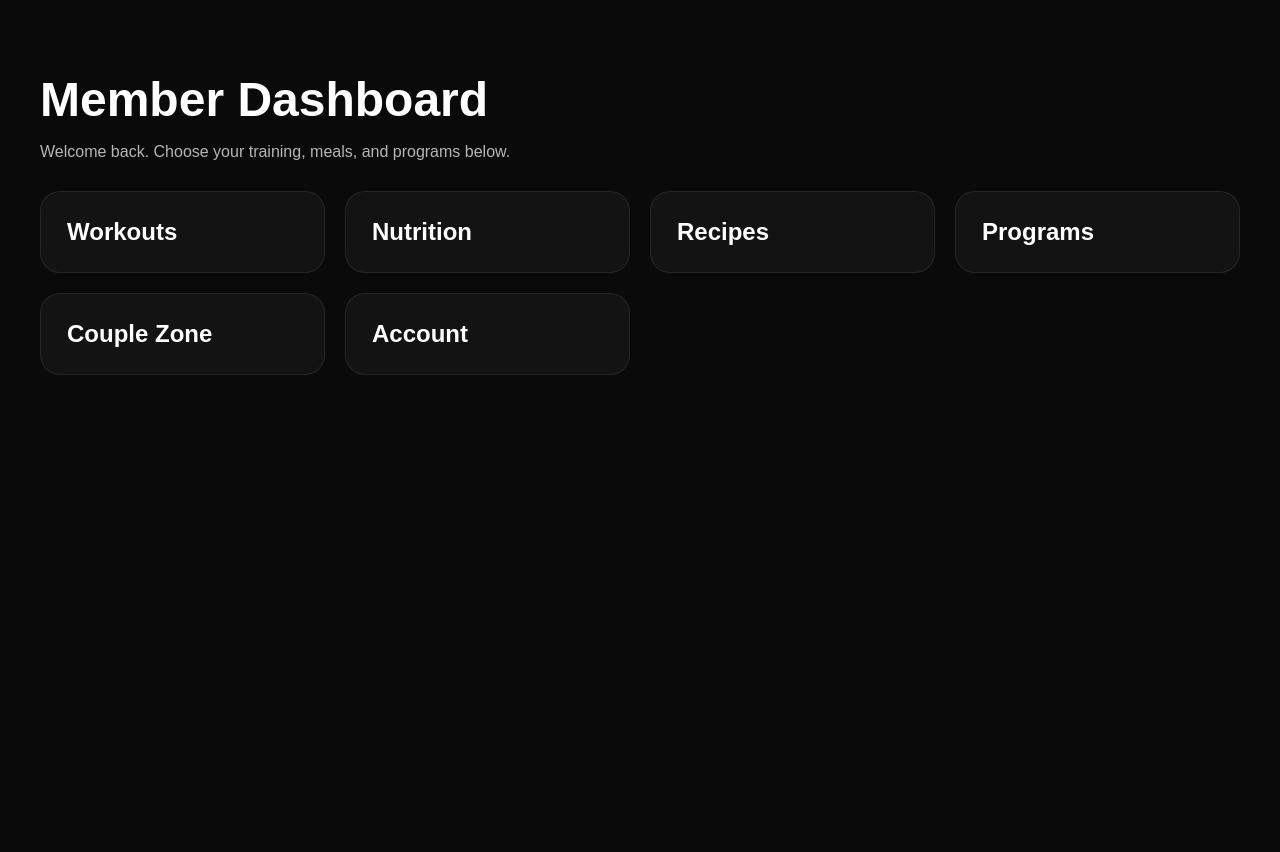
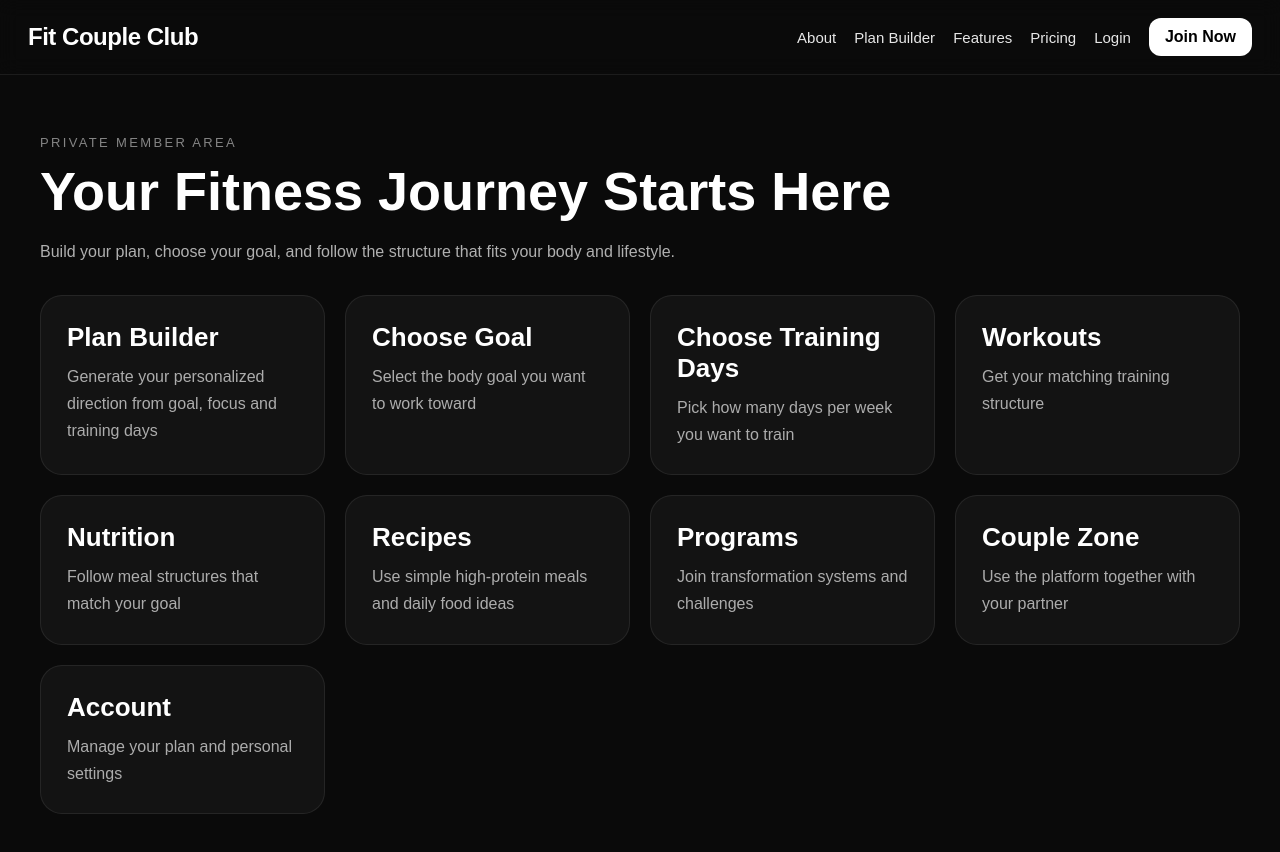
Before and after one commit to nielsvdz-ops/fit-couple-club, a Next.js app: page /dashboard in a window 1280 px wide. Shown: the top 852 px of the page. Built offline with nearby package versions, Linux system fonts and the light colour scheme.

Commit message:
Update page.js

```diff
--- a/app/dashboard/page.js
+++ b/app/dashboard/page.js
@@ -1,36 +1,31 @@
+import Navbar from "../../components/Navbar";
+
 export default function DashboardPage() {
   return (
-    <main style={{ minHeight: "100vh", background: "#0a0a0a", color: "white", padding: "40px 24px" }}>
-      <div style={{ maxWidth: "1200px", margin: "0 auto" }}>
-        <h1 style={{ fontSize: "48px", marginBottom: "12px" }}>Member Dashboard</h1>
-        <p style={{ color: "rgba(255,255,255,0.7)", marginBottom: "30px" }}>
-          Welcome back. Choose your training, meals, and programs below.
-        </p>
+    <main style={main}>
+      <Navbar />
+      <div style={container}>
+        <div style={{ marginBottom: "28px" }}>
+          <div style={eyebrowStyle}>Private Member Area</div>
+          <h1 style={pageTitle}>Your Fitness Journey Starts Here</h1>
+          <p style={textStyle}>Build your plan, choose your goal, and follow the structure that fits your body and lifestyle.</p>
+        </div>
 
-        <div style={{ display: "grid", gridTemplateColumns: "repeat(auto-fit,minmax(260px,1fr))", gap: "20px" }}>
+        <div style={gridStyle}>
           {[
-            ["Workouts", "/workouts"],
-            ["Nutrition", "/nutrition"],
-            ["Recipes", "/recipes"],
-            ["Programs", "/programs"],
-            ["Couple Zone", "/couple-zone"],
-            ["Account", "/account"],
-          ].map(([title, link]) => (
-            <a
-              key={title}
-              href={link}
-              style={{
-                background: "rgba(255,255,255,0.04)",
-                border: "1px solid rgba(255,255,255,0.08)",
-                borderRadius: "20px",
-                padding: "26px",
-                color: "white",
-                textDecoration: "none",
-                fontSize: "24px",
-                fontWeight: "700",
-              }}
-            >
-              {title}
+            ["Plan Builder", "/plan-builder", "Generate your personalized direction from goal, focus and training days"],
+            ["Choose Goal", "/goals", "Select the body goal you want to work toward"],
+            ["Choose Training Days", "/training-days", "Pick how many days per week you want to train"],
+            ["Workouts", "/workouts", "Get your matching training structure"],
+            ["Nutrition", "/nutrition", "Follow meal structures that match your goal"],
+            ["Recipes", "/recipes", "Use simple high-protein meals and daily food ideas"],
+            ["Programs", "/programs", "Join transformation systems and challenges"],
+            ["Couple Zone", "/couple-zone", "Use the platform together with your partner"],
+            ["Account", "/account", "Manage your plan and personal settings"],
+          ].map(([title, link, text]) => (
+            <a key={title} href={link} style={dashboardCardStyle}>
+              <div style={{ fontSize: "26px", fontWeight: "700", marginBottom: "10px" }}>{title}</div>
+              <div style={{ color: "rgba(255,255,255,0.65)", lineHeight: 1.7 }}>{text}</div>
             </a>
           ))}
         </div>
@@ -38,3 +33,11 @@ export default function DashboardPage() {
     </main>
   );
 }
+
+const main = { minHeight: "100vh", background: "#0a0a0a", color: "white" };
+const container = { maxWidth: "1200px", margin: "0 auto", padding: "60px 24px 80px" };
+const eyebrowStyle = { fontSize: "13px", textTransform: "uppercase", letterSpacing: "0.18em", color: "rgba(255,255,255,0.5)" };
+const pageTitle = { fontSize: "54px", margin: "10px 0 12px" };
+const textStyle = { color: "rgba(255,255,255,0.68)", maxWidth: "760px", lineHeight: 1.8 };
+const gridStyle = { display: "grid", gridTemplateColumns: "repeat(auto-fit,minmax(260px,1fr))", gap: "20px" };
+const dashboardCardStyle = { background: "rgba(255,255,255,0.04)", border: "1px solid rgba(255,255,255,0.08)", borderRadius: "22px", padding: "26px", color: "white", textDecoration: "none" };
```
